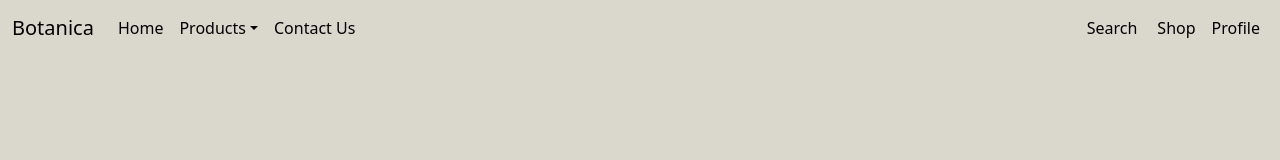
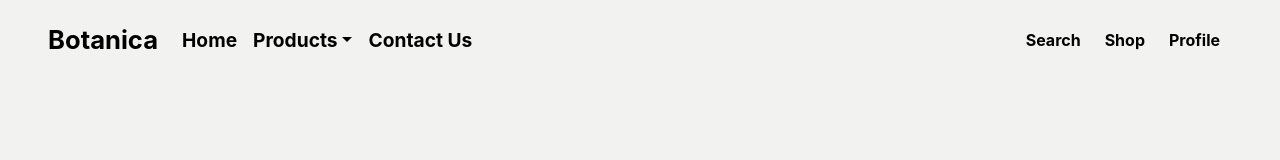
Before and after one commit to amitby98/Botanica, a website: page client/index.html in a window 1280 px wide. Drawn offline with nearby package versions, Linux system fonts and the light colour scheme.

Commit message:
added style

```diff
--- a/client/index.html
+++ b/client/index.html
@@ -27,25 +27,25 @@
             <li class="nav-item dropdown">
               <a class="nav-link dropdown-toggle" href="#" role="button" data-bs-toggle="dropdown">Products</a>
               <ul class="dropdown-menu">
-                <li><a class="dropdown-item" href="#">Plants</a></li>
-                <li><a class="dropdown-item" href="#">Extras</a></li>
-                <li><a class="dropdown-item" href="#">Sale</a></li>
+                <li><a class="dropdown-item" href="./products.html">Plants</a></li>
+                <li><a class="dropdown-item" href="./products.html">Extras</a></li>
+                <li><a class="dropdown-item" href="./products.html">Sale</a></li>
               </ul>
             </li>
             <li class="nav-item">
-              <a class="nav-link" href="#">Contact Us</a>
+              <a class="nav-link" href="./contact.html">Contact Us</a>
             </li>
           </ul>
           <form class="d-flex">
             <!-- <input class="form-control me-2" type="text" placeholder="Search" /> -->
-            <button class="btn btn-primary" id="search" type="button">Search</button>
+            <button class="btn btn-primary" type="button">Search</button>
           </form>
           <ul class="navbar-nav me-right">
             <li class="nav-item">
-              <a class="nav-link" href="#">Shop</a>
+              <a class="btn btn-primary" href="#">Shop</a>
             </li>
             <li class="nav-item">
-              <a class="nav-link" href="#">Profile</a>
+              <a class="btn btn-primary" href="#">Profile</a>
             </li>
           </ul>
         </div>
--- a/client/style.scss
+++ b/client/style.scss
@@ -1,16 +1,30 @@
 /** @format */
+* {
+  font-family: -apple-system, BlinkMacSystemFont, "Segoe UI", Roboto, Oxygen, Ubuntu, Cantarell, "Open Sans", "Helvetica Neue", sans-serif;
+  //   font-weight: bold;
+}
 
-// body {
-//   //   overflow: scroll;
-//   width: 100vw;
-//   height: 100vh;
-//   background-color: #dad7cd;
-// }
 :root {
-  background-color: #dad7cd;
+  background-color: #f2f2f1;
 }
+
 .navbar {
-  background-color: #dad7cd;
+  background-color: #f2f2f1;
+  font-weight: bold;
+  //   font-size: larger;
+
+  .navbar-brand {
+    font-size: 1.6rem;
+  }
+
+  .nav-item {
+    font-size: larger;
+    font-weight: bold;
+  }
+
+  .container-fluid {
+    padding: 0.5rem 3rem 0rem 3rem;
+  }
 
   .nav-link {
     // padding: 23px 20px;
@@ -31,14 +45,15 @@
     // }
   }
 
-  #search {
+  .btn {
     background-color: #ffffff00;
     color: black;
-  }
+    font-weight: bold;
+    border: #ffffff00;
 
-  .btn-primary {
-    border: #ffffff00;
-    // border: #3a5a40;
+    &:hover {
+      background-color: #3a5a40;
+    }
   }
 }
 
```
Also changed, not shown: client/contact.html (added, +14 -0 lines), client/products.html (added, +14 -0 lines), client/style.css.
